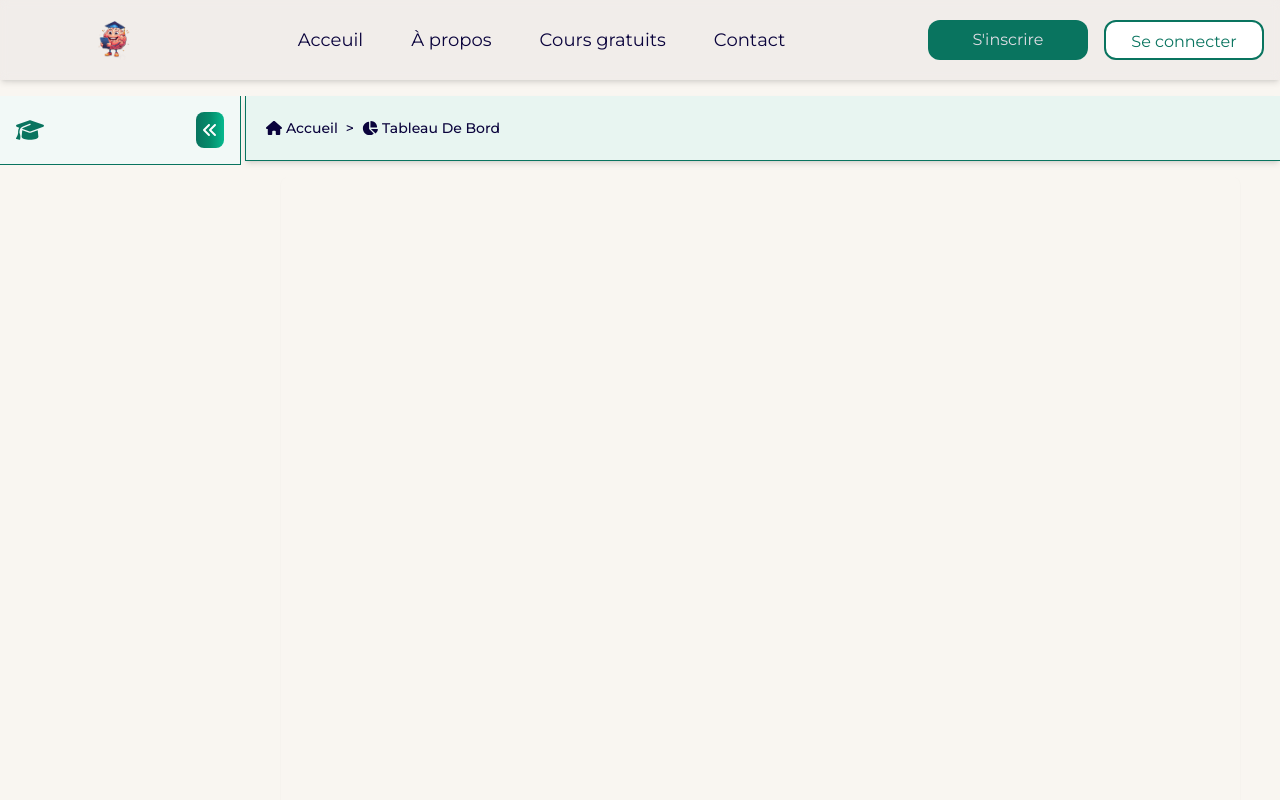
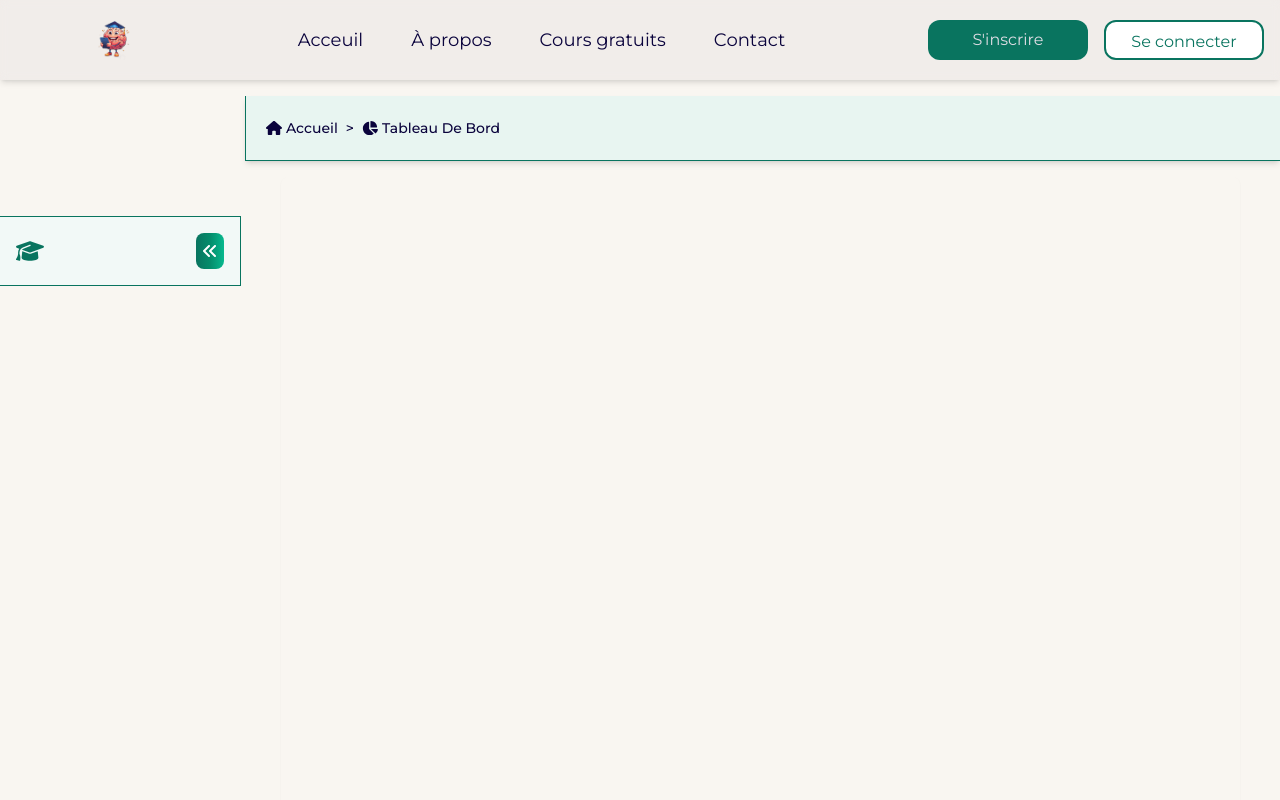
Before and after one commit to Felbled/foknje7k-front-last, a React (Create React App) app: page /dashboard in a window 1280 px wide. Shown: the top 800 px of the page. Built offline with nearby package versions, Linux system fonts and the light colour scheme.

Commit message:
aside change position

```diff
--- a/src/pages/dashboard/dashboard.tsx
+++ b/src/pages/dashboard/dashboard.tsx
@@ -220,8 +220,8 @@ const Dashboard = () => {
   return (
     <div className="flex h-full pt-24">
       {/* Sidebar - grand écran */}
-      <aside className="h-screen hidden md:block">
-        <nav className="flex flex-col bg-[#f2f9f7] border-b border-r border-[#09745f]">
+      <aside className="pt-[120px] h-screen hidden md:block">
+        <nav className="flex flex-col bg-[#f2f9f7] border-t border-b border-r border-[#09745f]">
           <div className="p-4 flex justify-between items-center">
       {/* Début de la modification - Rendre le titre cliquable */}
       <NavLink
--- a/src/pages/home/home.tsx
+++ b/src/pages/home/home.tsx
@@ -276,8 +276,8 @@ const Home: React.FC = () => {
   return (
     <div className="flex h-full pt-24">
       {/* Sidebar - grand écran */}
-      <aside className="hidden h-screen md:block">
-        <nav className="flex flex-col bg-[#f2f9f7] border-b border-r border-[#09745f]">
+      <aside className="pt-[120px] h-screen hidden md:block">
+        <nav className="flex flex-col bg-[#f2f9f7] border-t border-b border-r border-[#09745f]">
           <div className="flex items-center justify-between p-4">
             <NavLink
               to="/home"
--- a/src/pages/home/subject.tsx
+++ b/src/pages/home/subject.tsx
@@ -326,8 +326,8 @@ const Subject: React.FC = () => {
   return (
     <div className="flex h-full pt-24">
       {/* Sidebar - grand écran */}
-      <aside className="hidden h-screen md:block">
-        <nav className="flex flex-col bg-[#f2f9f7] border-b border-r border-[#09745f]">
+       <aside className="pt-[120px] h-screen hidden md:block">
+        <nav className="flex flex-col bg-[#f2f9f7] border-t border-b border-r border-[#09745f]">
           <div className="flex items-center justify-between p-4">
             <NavLink
               to="/home"
```
